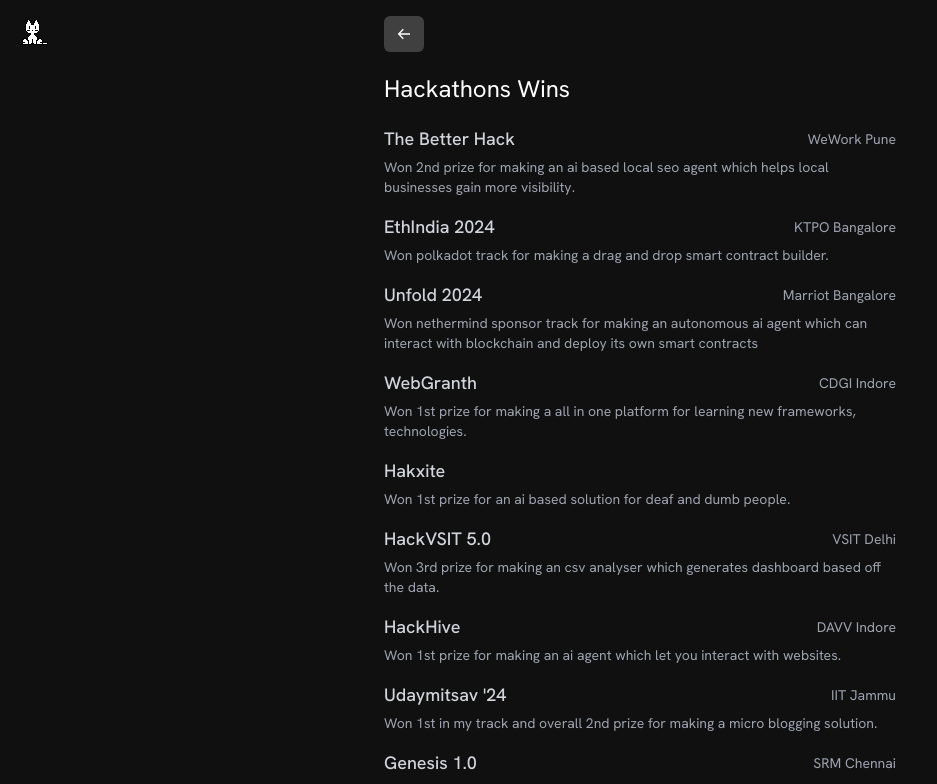
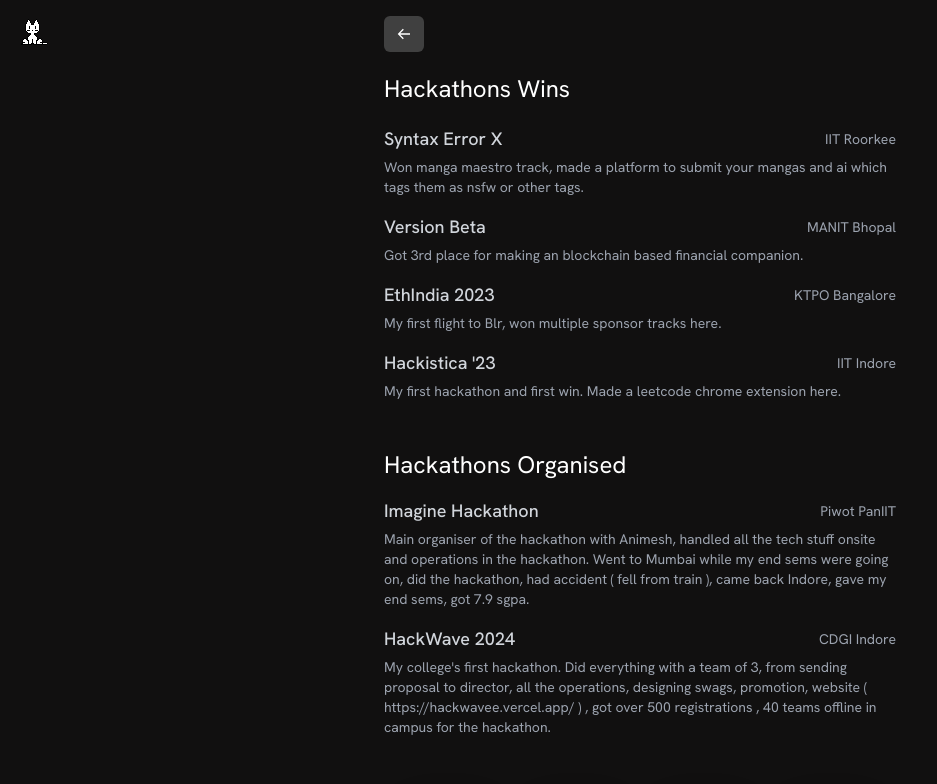
Before and after one commit to ayushbasak101/ayush.link, a Next.js app in the folder portfolio-main/: page /hackathons in a window 1280 px wide. Shown: the top 784 px of the page, without its empty margins (0-937 px from the left). Built offline with nearby package versions, Linux system fonts and the light colour scheme.

Commit message:
refelia details added

```diff
--- a/portfolio-main/constants/hackathons.ts
+++ b/portfolio-main/constants/hackathons.ts
@@ -21,59 +21,7 @@
     venue: "IIT Roorkee",
     description:
       "Won manga maestro track, made a platform to submit your mangas and ai which tags them as nsfw or other tags.",
-  },
-  {
-    name: "Genesis 1.0",
-    venue: "SRM Chennai",
-    description: "Won berachain track for making a web3 native game.",
-  },
-  {
-    name: "Udaymitsav '24",
-    venue: "IIT Jammu",
-    description:
-      "Won 1st in my track and overall 2nd prize for making a micro blogging solution.",
-  },
-  {
-    name: "HackHive",
-    venue: "DAVV Indore",
-    description:
-      "Won 1st prize for making an ai agent which let you interact with websites.",
-  },
-  {
-    name: "HackVSIT 5.0",
-    venue: "VSIT Delhi",
-    description:
-      "Won 3rd prize for making an csv analyser which generates dashboard based off the data.",
-  },
-  {
-    name: "Hakxite",
-    description:
-      "Won 1st prize for an ai based solution for deaf and dumb people.",
-  },
-  {
-    name: "WebGranth",
-    venue: "CDGI Indore",
-    description:
-      "Won 1st prize for making a all in one platform for learning new frameworks, technologies.",
-  },
-  {
-    name: "Unfold 2024",
-    venue: "Marriot Bangalore",
-    description:
-      "Won nethermind sponsor track for making an autonomous ai agent which can interact with blockchain and deploy its own smart contracts",
-  },
-  {
-    name: "EthIndia 2024",
-    venue: "KTPO Bangalore",
-    description:
-      "Won polkadot track for making a drag and drop smart contract builder.",
-  },
-  {
-    name: "The Better Hack",
-    venue: "WeWork Pune",
-    description:
-      "Won 2nd prize for making an ai based local seo agent which helps local businesses gain more visibility.",
-  },
+  }
 ];
 
 export const hackathonOrganised = [
```
Also changed, not shown: portfolio-main/constants/index.ts (+5 -5 lines), portfolio-main/public/image.png (added).
